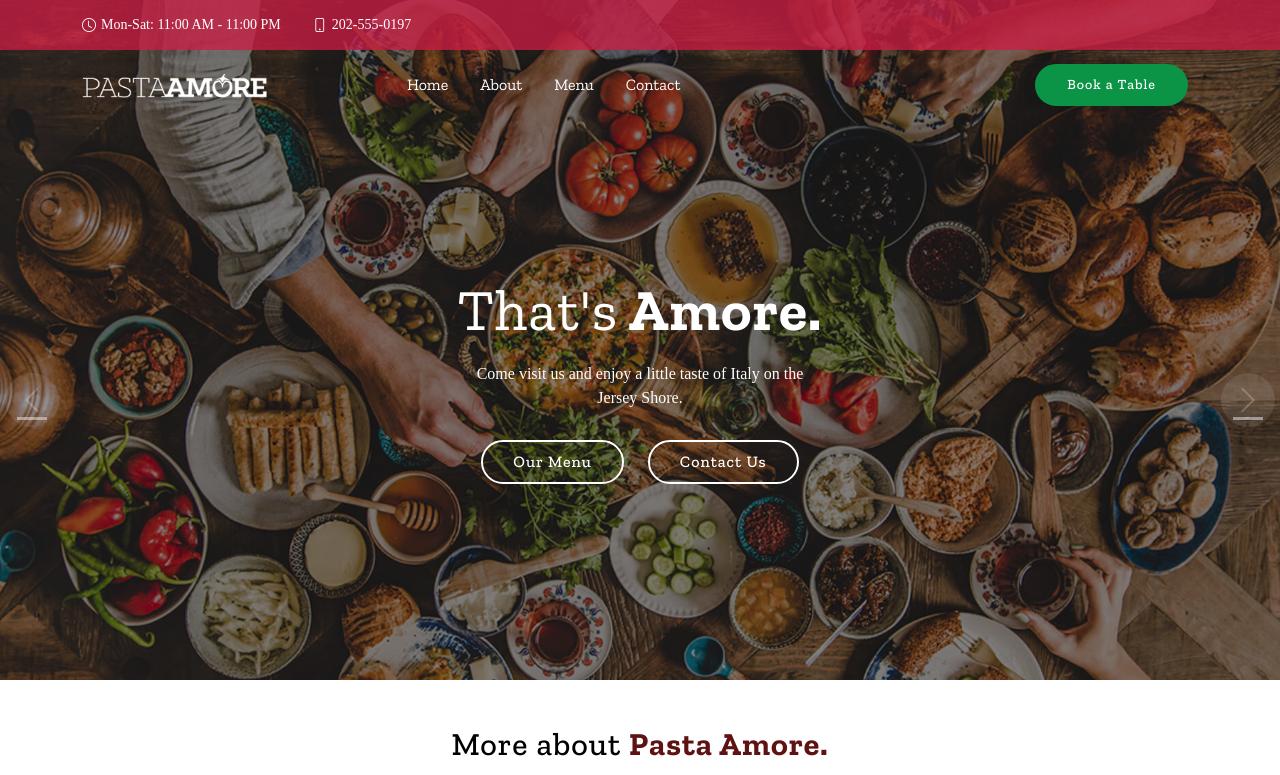
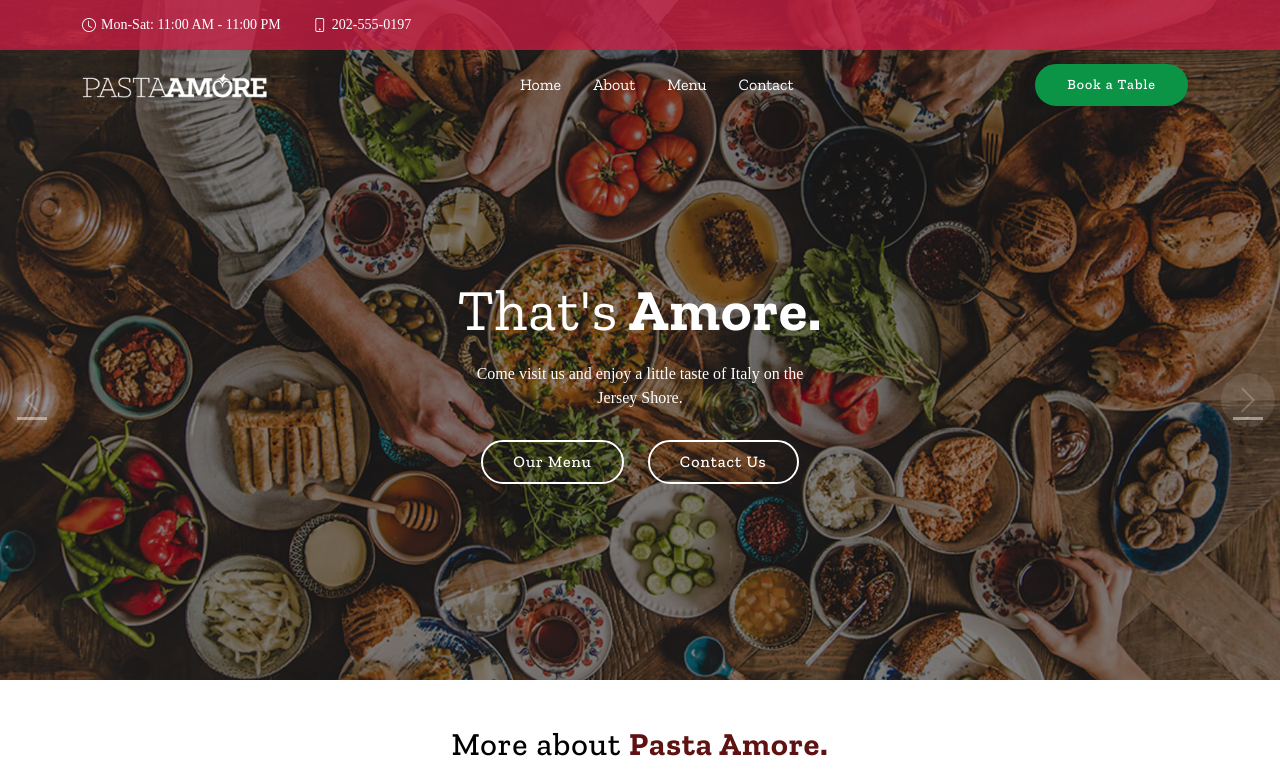
Before and after one commit to njfyn/pastaamore, a plain HTML site: page index.html in a window 1280 px wide. Shown: the top 775 px of the page. Drawn offline with nearby package versions, Linux system fonts and the light colour scheme; a web font is replaced by a local one.

Commit message:
Add files via upload

```diff
--- a/assets/css/style.css
+++ b/assets/css/style.css
@@ -86,9 +86,6 @@ h6 {
 /*--------------------------------------------------------------
 # Header
 --------------------------------------------------------------*/
-
-
-
 #header {
   top: 50px;
   height: 70px;
@@ -201,11 +198,13 @@ h6 {
   padding: 0;
   text-align: center;
   list-style: none;
+
 }
 
 .navbar li {
   display: flex;
   position: relative;
+
 }
 
 .navbar .nav-link a {
@@ -213,16 +212,13 @@ h6 {
   font-weight: 500;
 }
 
-#navbar > ul > li:nth-child(1) > a:hover,
-#navbar > ul > li:nth-child(2) > a:hover,
-#navbar > ul > li:nth-child(3) > a:hover,
+
+
+#navbar > ul > li:nth-child(1) > a:hover
+#navbar > ul > li:nth-child(2) > a:hover
+#navbar > ul > li:nth-child(3) > a:hover
 #navbar > ul > li:nth-child(4) > a:hover {
   color: #0B9446;
-}
-
-.container-fluid {
-  display: flex;
-  justify-content: center;
 }
 
 .navbar .dropdown ul {
@@ -288,6 +284,13 @@ h6 {
 
   .navbar .dropdown .dropdown:hover>ul {
     left: -100%;
+  }
+}
+
+@media screen and (min-width: 992px) {
+  #navbar {
+    margin: 0 auto;
+    max-width: 992px;
   }
 }
 
```
